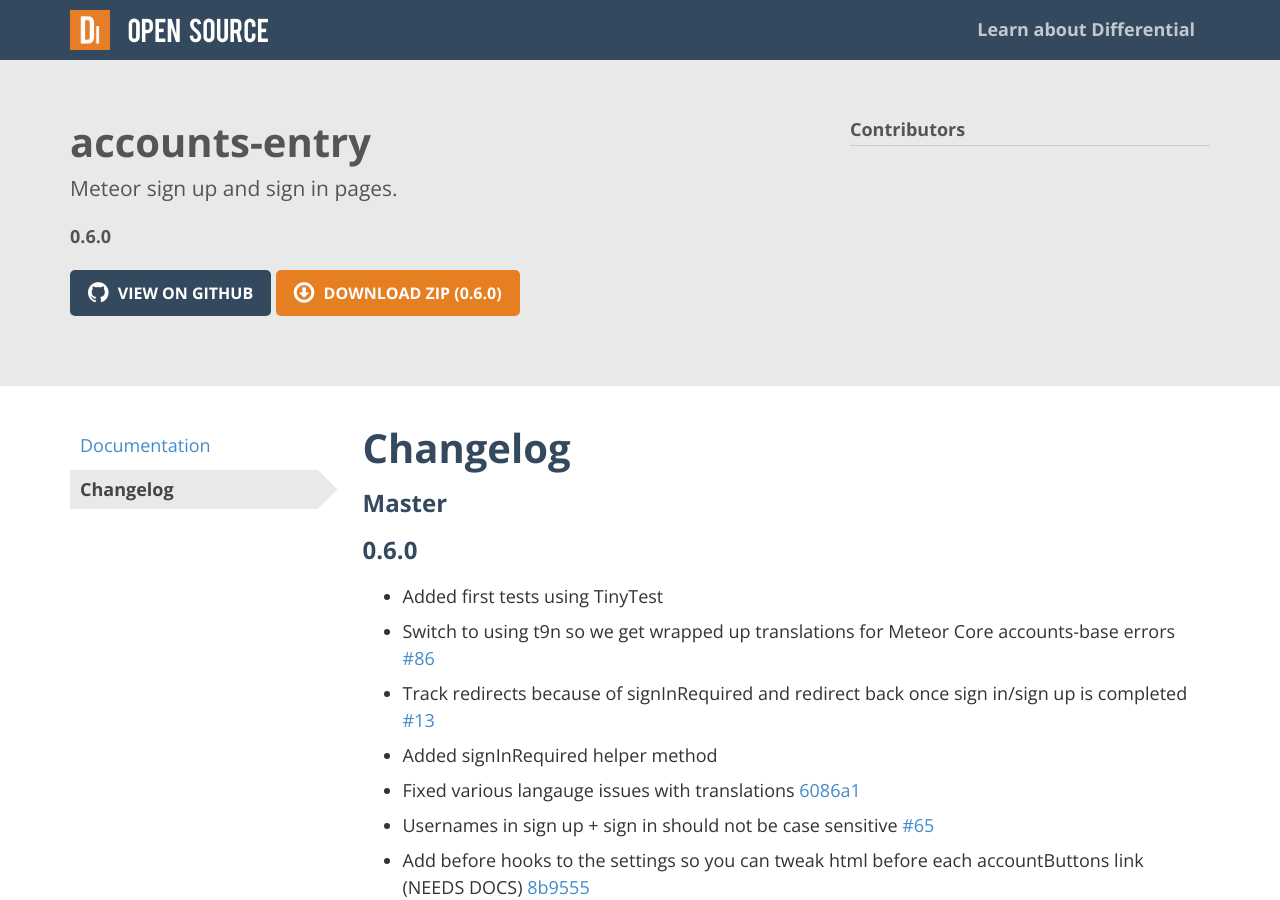
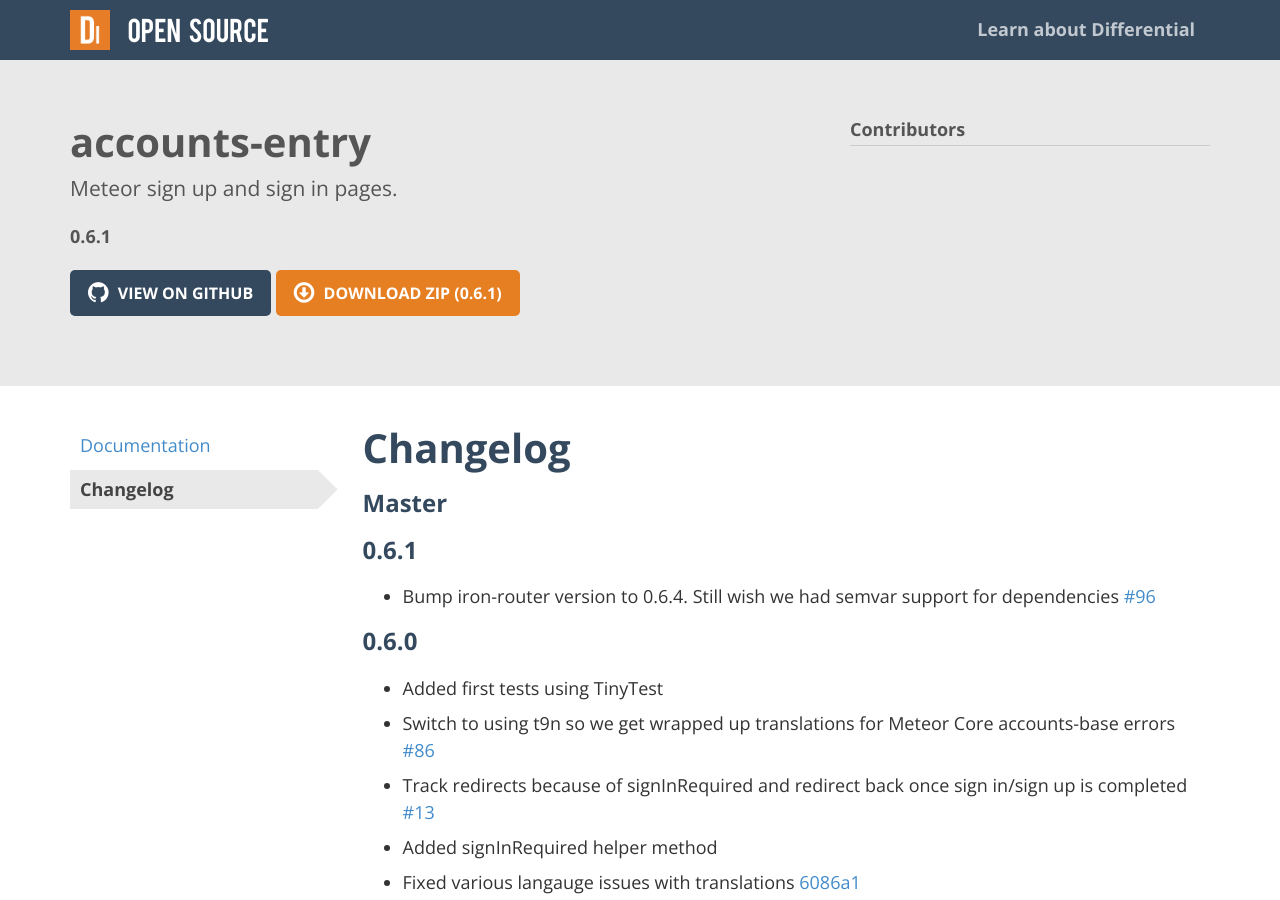
Before and after one commit to Differential/accounts-entry, a Jekyll site: the page built from changelog.markdown, in a window 1280 px wide and 900 px high. Built offline with Jekyll 4.4.1, drawn with Linux system fonts in a browser that asks for light colours; nearby versions of some CDN libraries; Markdown is read by kramdown in place of the engine named in the settings.

Commit message:
Update words

```diff
--- a/changelog.markdown
+++ b/changelog.markdown
@@ -3,11 +3,15 @@
 username: BeDifferential
 repo: accounts-entry
 desc: Meteor sign up and sign in pages.
-version: 0.6.0
+version: 0.6.1
 
 ---
 # Changelog
 ### Master
+
+### 0.6.1
+
+* Bump iron-router version to 0.6.4. Still wish we had semvar support for dependencies [#96](https://github.com/BeDifferential/accounts-entry/issues/96)
 
 ### 0.6.0
 
--- a/index.markdown
+++ b/index.markdown
@@ -3,7 +3,7 @@
 username: BeDifferential
 repo: accounts-entry
 desc: Meteor sign up and sign in pages.
-version: 0.6.0
+version: 0.6.1
 
 ---
 
@@ -29,7 +29,7 @@
 
 ## Compatibility
 
-accounts-entry is presently compatible with Iron Router 0.6.0 and above. Since meteorite doesn't support semantic version locking, we are currently pegged to 0.6.2 of Iron-router.
+accounts-entry is presently compatible with Iron Router 0.6.0 and above. Since meteorite doesn't support semantic version locking, we are currently pegged to 0.6.4 of Iron-router.
 
 ## Getting started
 
```
